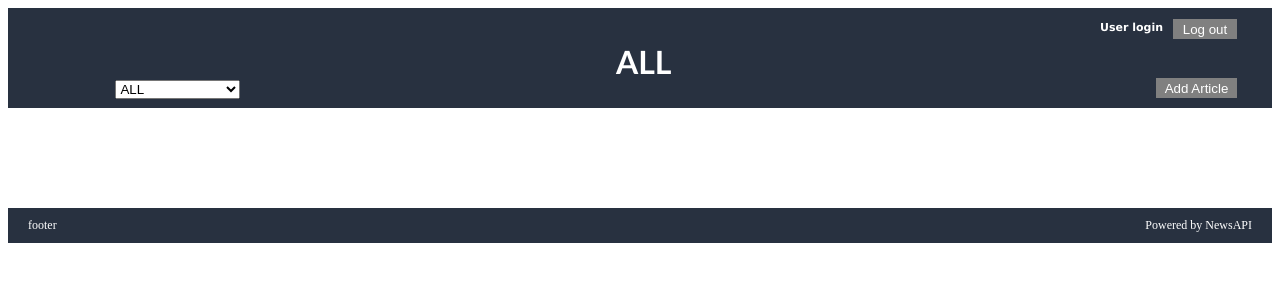
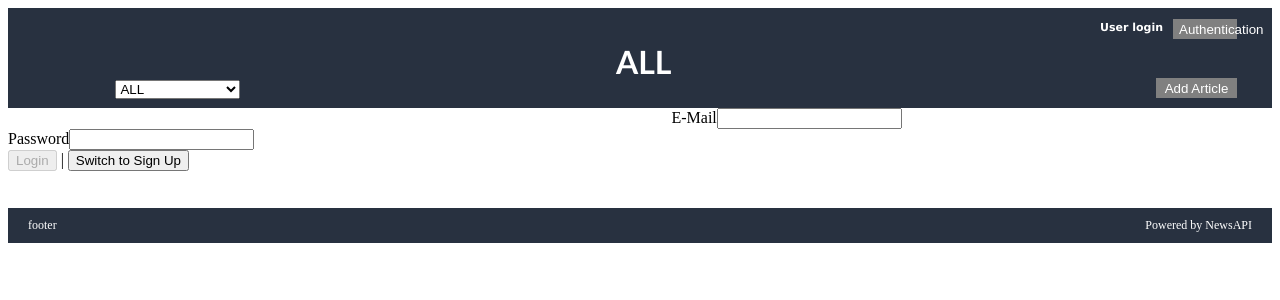
Before and after one commit to krajdeepr/task-6-angular-1, an Angular app: page /login in a window 1280 px wide. Before the commit this address led to /. Shown: the top 300 px of the page. Built offline with nearby package versions, Linux system fonts and the light colour scheme.

Commit message:
login page done

```diff
--- a/src/app/app-routing/app-routing.module.ts
+++ b/src/app/app-routing/app-routing.module.ts
@@ -3,6 +3,7 @@ import { RouterModule, Routes } from '@angular/router';
 import { DashboardComponent } from '../dashboard/dashboard.component';
 import { BodyComponent } from '../body/body.component';
 import { PopUpComponent } from '../pop-up/pop-up.component';
+import { LoginComponent } from '../login/login.component';
 
 
 const routes: Routes = [
@@ -23,6 +24,10 @@ const routes: Routes = [
   path: 'button/:id',
   component: PopUpComponent,
 },
+{
+  path: 'login',
+  component: LoginComponent,
+},
 ];
 
 @NgModule({
--- a/src/app/app.module.ts
+++ b/src/app/app.module.ts
@@ -11,6 +11,8 @@ import { DisplayService } from './display.service';
 import { DashboardComponent } from './dashboard/dashboard.component';
 import { AppRoutingModule } from './app-routing/app-routing.module';
 import { PopUpComponent } from './pop-up/pop-up.component';
+import { LoginComponent } from './login/login.component';
+import { AuthService } from './login/Auth.service';
 
 @NgModule({
   declarations: [
@@ -21,6 +23,7 @@ import { PopUpComponent } from './pop-up/pop-up.component';
     NewsContainer1Component,
     DashboardComponent,
     PopUpComponent,
+    LoginComponent,
   ],
   imports: [
     BrowserModule,
@@ -28,7 +31,7 @@ import { PopUpComponent } from './pop-up/pop-up.component';
     AppRoutingModule,
     ReactiveFormsModule
   ],
-  providers: [DisplayService],
+  providers: [DisplayService, AuthService],
   bootstrap: [AppComponent]
 })
 export class AppModule { }
--- a/src/app/dashboard/dashboard.component.html
+++ b/src/app/dashboard/dashboard.component.html
@@ -1,4 +1,3 @@
-<!-- <div class="form"> -->
 <form [formGroup]="profileForm" (ngSubmit)="onSubmit()">
         <label for="image" class="newsImage">Image url</label>
         <input
@@ -51,4 +50,3 @@ formControlName="content"
 
 <input type="submit" value="Submit" class="submitBtn" />
 </form>
-<!-- </div>  -->
--- a/src/app/dashboard/dashboard.component.ts
+++ b/src/app/dashboard/dashboard.component.ts
@@ -1,5 +1,4 @@
 import { Component, OnInit } from '@angular/core';
-import { Display } from '../display';
 import { DisplayService } from '../display.service';
 import { FormControl, Validators, FormGroup} from '@angular/forms';
 import { Router } from '@angular/router';
@@ -9,7 +8,7 @@ import { Router } from '@angular/router';
   styleUrls: ['./dashboard.component.css']
 })
 export class DashboardComponent implements OnInit {
-
+userActivated = false;
   // tslint:disable-next-line: no-shadowed-variable
   constructor(public DisplayService: DisplayService, private router: Router) { }
   profileForm = new FormGroup({
@@ -25,7 +24,6 @@ export class DashboardComponent implements OnInit {
   ngOnInit() {
   }
   onSubmit(): void {
-    // console.log(this.profileForm.value);
     this.DisplayService.addDisplay(this.profileForm.value);
     this.router.navigate(['/']);
   }
--- a/src/app/display.service.ts
+++ b/src/app/display.service.ts
@@ -1,6 +1,6 @@
-import { Injectable } from '@angular/core';
+import {  Injectable } from '@angular/core';
 
-
+import {Subject, BehaviorSubject, Observable} from 'rxjs';
 import { Display } from './display';
 
 import { displayData } from './display-data';
@@ -9,14 +9,16 @@ import { displayData } from './display-data';
 @Injectable()
 
 export class DisplayService {
+activatedEmitter = new Subject<boolean>();
+isLoginSubject = new BehaviorSubject<boolean>(this.hasToken());
 popup: Display[];
     constructor() { }
-
+    private hasToken(): boolean {
+        return !!localStorage.getItem('token');
+      }
 
     getDisplay(): Display[] {
-
         return displayData;
-
     }
 
     getSelectedDisplay(name: string): Display[] {
@@ -31,5 +33,4 @@ popup: Display[];
         // tslint:disable-next-line: triple-equals
         return displayData.filter(value => value.id == id);
     }
-
 }
--- a/src/app/header/header.component.html
+++ b/src/app/header/header.component.html
@@ -1,7 +1,7 @@
 <header id="news">
         <label class="side-label2"><strong>User
                 login</strong></label><br />
-            <button class="side-button" id="validateEvent" type="button">Log out</button>
+            <button class="side-button" id="validateEvent" type="button" routerLink="/login">Authentication</button>
   <h1 id="news-heading1">{{heading}}</h1>
   <div class="side">
         <select id="side-select" [(ngModel)]="heading" routerLink="/sourceData/{{heading}}">
@@ -13,5 +13,5 @@
 
         </select>
   </div>
-  <button class="article-button" id="validateEvent" type="button"  routerLink="/addArticle">Add Article</button>
+  <button class="article-button" id="validateEvent" type="button" routerLink="/addArticle" >Add Article</button>
 </header>
--- a/src/app/header/header.component.ts
+++ b/src/app/header/header.component.ts
@@ -1,4 +1,5 @@
 import { Component, OnInit } from '@angular/core';
+import { DisplayService } from '../display.service';
 
 @Component({
   selector: 'app-header',
@@ -7,8 +8,7 @@ import { Component, OnInit } from '@angular/core';
 })
 export class HeaderComponent implements OnInit {
  heading = 'ALL';
-  constructor() { }
-
+  constructor() {}
   ngOnInit() {
   }
 sourceChange(event: Event): void {
--- /dev/null
+++ b/src/app/login/Auth.service.ts
@@ -0,0 +1,30 @@
+import { Injectable } from '@angular/core';
+export interface AuthResponseData {
+  email: string;
+  password: string;
+}
+
+@Injectable()
+export class AuthService {
+  constructor() {}
+authData: AuthResponseData[] = []; loginData;
+  signup(email: string, password: string) {
+      const d = {
+          // tslint:disable-next-line: object-literal-key-quotes
+          'email' : email,
+          // tslint:disable-next-line: object-literal-key-quotes
+          'password' : password
+      };
+      this.authData.push(d);
+      console.log(this.authData);
+  }
+  login(email: string, password: string) {
+    // tslint:disable-next-line: whitespace
+    // tslint:disable-next-line: no-unused-expression
+     return this.authData.filter((value) => {if (value.email === email && value.password === password) {
+        return true;
+    // tslint:disable-next-line: align
+    }return false;
+ } );
+}
+}
--- /dev/null
+++ b/src/app/login/login.component.html
@@ -0,0 +1,43 @@
+<div class="row">
+        <div class="col-xs-12 col-md-6 col-md-offset-3">
+          <form #authForm="ngForm" (ngSubmit)="onSubmit(authForm)">
+            <div class="form-group">
+              <label for="email">E-Mail</label>
+              <input
+                type="email"
+                id="email"
+                class="form-control"
+                ngModel
+                name="email"
+                required
+                email
+              />
+            </div>
+            <div class="form-group">
+              <label for="password">Password</label>
+              <input
+                type="password"
+                id="password"
+                class="form-control"
+                ngModel
+                name="password"
+                required
+                minlength="6"
+              />
+            </div>
+            <div>
+              <button
+                class="btn btn-primary"
+                type="submit"
+                [disabled]="!authForm.valid"
+              >
+                {{ isLoginMode ? 'Login' : 'Sign Up' }}
+              </button>
+              |
+              <button class="btn btn-primary" (click)="onSwitchMode()" type="button">
+                Switch to {{ isLoginMode ? 'Sign Up' : 'Login' }}
+              </button>
+            </div>
+          </form>
+        </div>
+      </div>
--- /dev/null
+++ b/src/app/login/login.component.ts
@@ -0,0 +1,39 @@
+import { Component, OnInit } from '@angular/core';
+import { AuthService } from 'src/app/login/Auth.service';
+import { NgForm } from '@angular/forms';
+import {AuthResponseData} from 'src/app/login/Auth.service';
+import { Router } from '@angular/router';
+@Component({
+  selector: 'app-login',
+  templateUrl: './login.component.html',
+  styleUrls: ['./login.component.css']
+})
+export class LoginComponent implements OnInit {
+  isLoginMode = true; authData: AuthResponseData;
+  // tslint:disable-next-line: no-shadowed-variable
+  constructor(private authService: AuthService, private router: Router) {
+  }
+  ngOnInit() {
+  }
+  onSwitchMode() {
+    this.isLoginMode = !this.isLoginMode;
+  }
+  onSubmit(form: NgForm) {
+    if (!form.valid) {
+      return;
+    }
+    const email = form.value.email;
+    const password = form.value.password;
+    if (this.isLoginMode) {
+     this.authService.authData = this.authService.login(email, password);
+     console.log( this.authService.authData);
+     if (!(this.authService.authData && this.authService.authData.constructor === Array && this.authService.authData.length === 0)) {
+      this.router.navigate(['/']);
+     }
+    } else {
+      this.authService.signup(email, password);
+    }
+
+    form.reset();
+  }
+}
```
Also changed, not shown: src/app/login/login.component.css (added), 1 other file (tests, documents, lock files or other folders).
